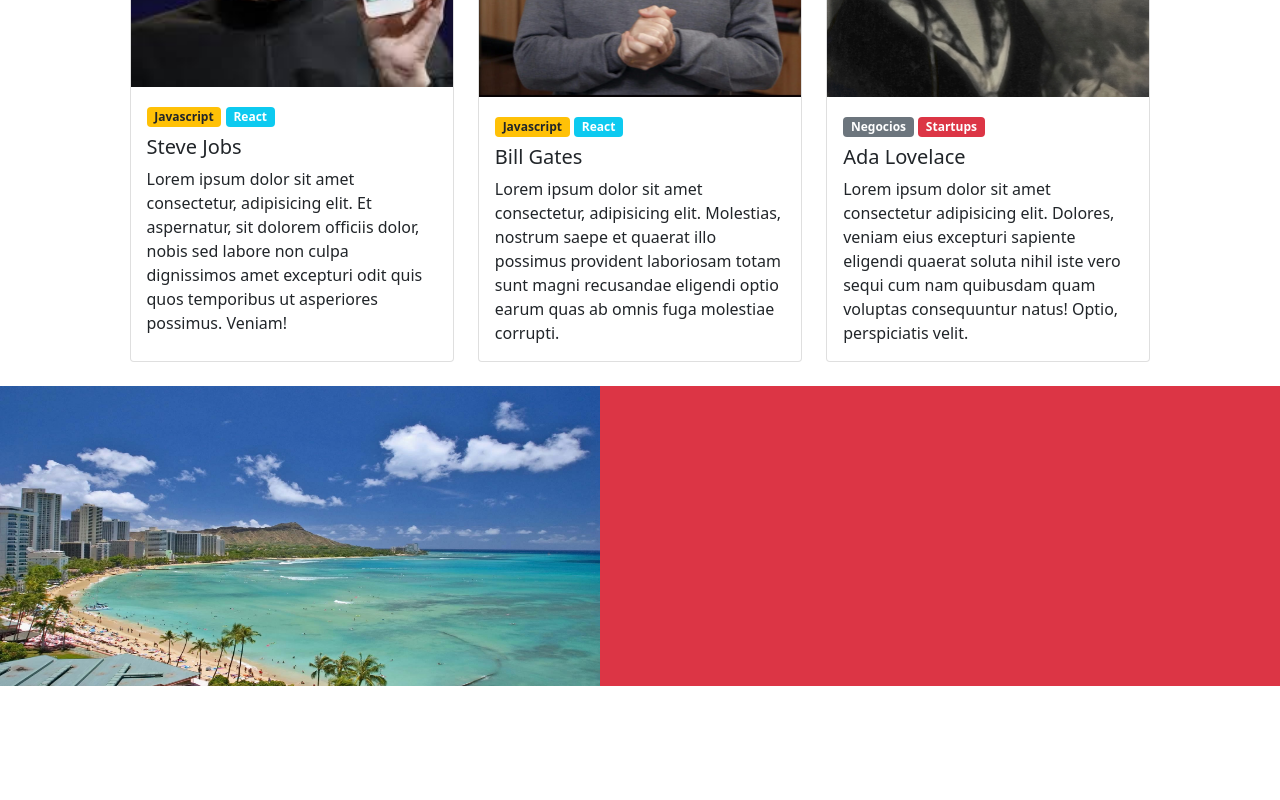
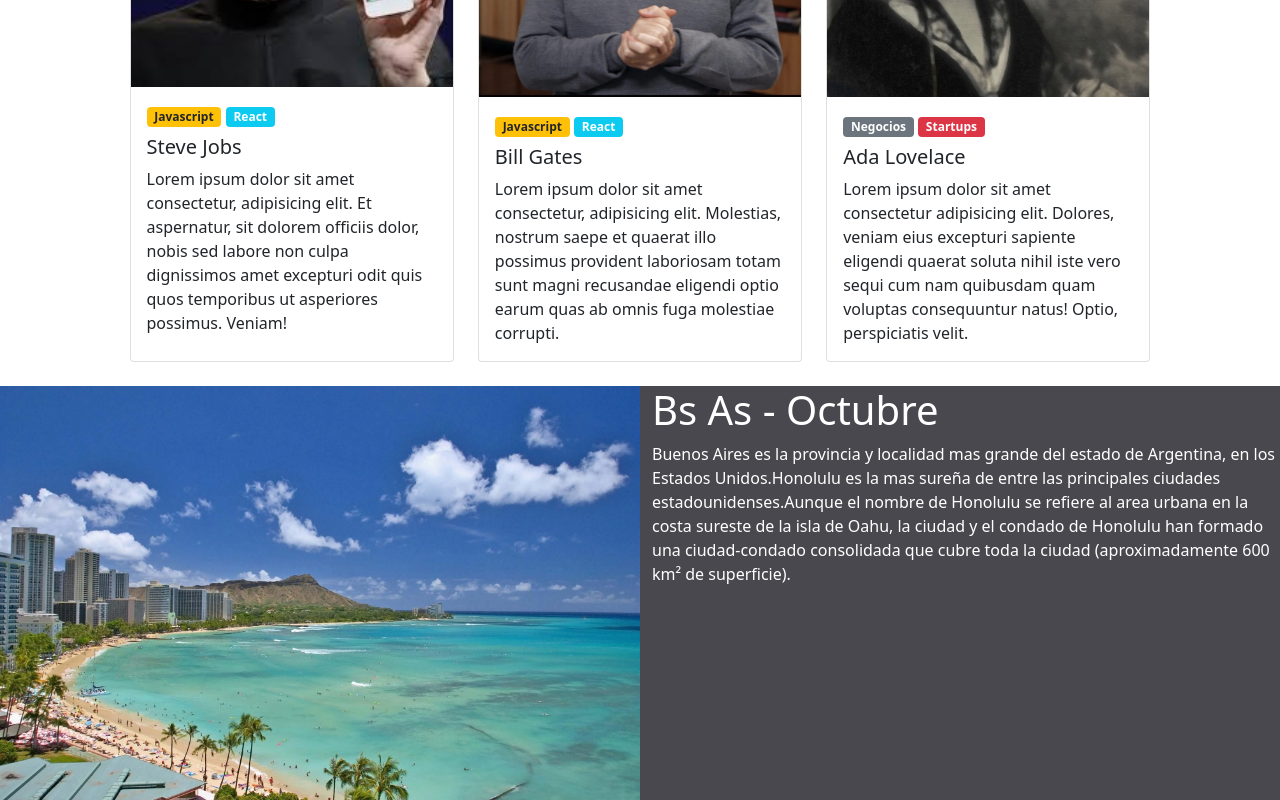
Before and after one commit to MauroSebas/TPI1, a plain HTML site: page index.html in a window 1280 px wide. Shown: the part 804-1604 px from the top of the page. Before the commit the page ends 1490 px from the top, so only its background shows below. Drawn offline with Linux system fonts and the light colour scheme.

Commit message:
articulo optimo

```diff
--- a/index.html
+++ b/index.html
@@ -146,12 +146,18 @@
     </section>
 
     <!-- Articulo -->
-    <article class=" bg-danger mt-2">
-      <div class="imagen">
-        <img src="./resources/images/honolulu.jpg" width="600px" height="300px" alt="imagen">
 
-      </div>
-    </article>
+      <article class=" align-items-start  ">
+        <div class="row">
+          <div class="imagenarticulo g-0 p-0 col-6 bg-warning">
+            <img src="./resources/images/honolulu.jpg" class="img-fluid"  alt="imagen-honolulu">
+          </div>
+          <div class=" texto-articulo col-6 text-white">
+            <h1>Bs As - Octubre</h1>
+            <p>Buenos Aires es la provincia y localidad mas grande del estado de Argentina, en los Estados Unidos.Honolulu es la mas sureña de entre las principales ciudades estadounidenses.Aunque el nombre de Honolulu se refiere al area urbana en la costa sureste de la isla de Oahu, la ciudad y el condado de Honolulu han formado una ciudad-condado consolidada que cubre toda la ciudad (aproximadamente 600 km² de superficie).</p>
+          </div>
+        </div>
+      </article>
 
   </main>
 
--- a/resources/css/styles.css
+++ b/resources/css/styles.css
@@ -59,3 +59,8 @@
 .titulo-gral>span {
     font-weight: 500;
 }
+
+.texto-articulo{
+    background-color: rgb(74, 72, 79);
+
+}
```
